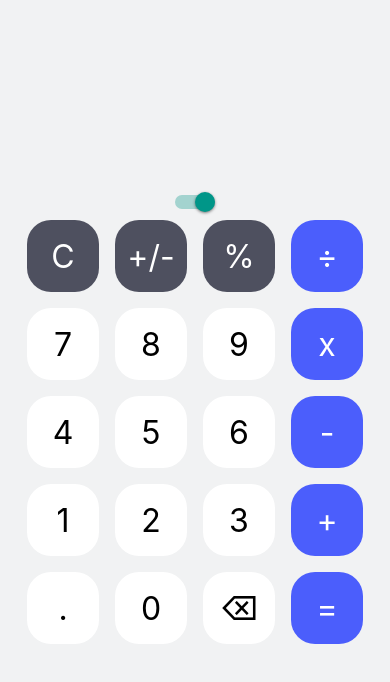
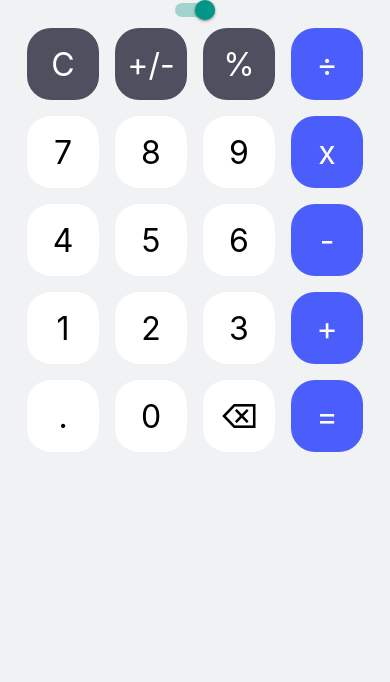
Before and after one commit to Severo-Yannick/calculator, a React Native app: screen / in a window 390 px wide. Shown: the top 682 px of the page. Built offline with nearby package versions, Linux system fonts and the light colour scheme.

Commit message:
new display for container

```diff
--- a/App.tsx
+++ b/App.tsx
@@ -1,7 +1,6 @@
 import { useState } from 'react'
 import { StatusBar } from 'expo-status-bar'
-import { StyleSheet, View, Switch } from 'react-native'
-import Button from './src/components/Button'
+import { StyleSheet, Switch, SafeAreaView } from 'react-native'
 import { ThemeContext } from './src/context/ThemeContext'
 import { myColors } from './src/styles/Colors'
 import Keyboard from './src/components/Keyboard'
@@ -10,14 +9,14 @@ export default function App() {
   const [theme, setTheme] = useState('light')
    return (
     <ThemeContext.Provider value={theme}>
-      <View style={theme === 'light' ? styles.container : [styles.container, {backgroundColor: myColors.dark}]}>
+      <SafeAreaView style={theme === 'light' ? styles.container : [styles.container, {backgroundColor: myColors.dark}]}>
         <StatusBar style='auto' />
         <Switch
           value={theme === 'light'}
           onValueChange={() => setTheme(theme === 'light' ? 'dark' : 'light')}
         />
         <Keyboard />
-      </View>
+      </SafeAreaView>
     </ThemeContext.Provider>
   )
 }
@@ -27,6 +26,6 @@ const styles = StyleSheet.create({
     flex: 1,
     backgroundColor: myColors.light,
     alignItems: 'center',
-    justifyContent: 'center',
+    justifyContent: 'flex-start',
   },
 })
```
